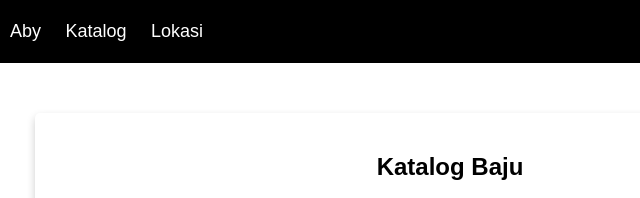
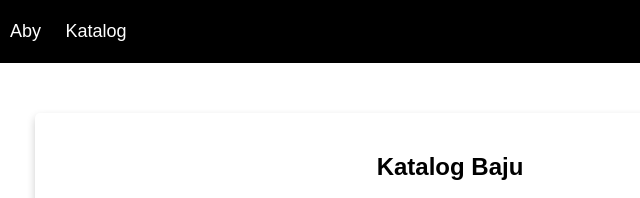
Before and after one commit to Woogiesii/web, a plain HTML site: page index.html in a window 1280 px wide. Shown: the top 198 px of the page, 35-675 px from the left. Drawn offline with Linux system fonts and the light colour scheme.

Commit message:
Update index.html

```diff
--- a/index.html
+++ b/index.html
@@ -12,7 +12,6 @@
             <ul>
                 <li><a href="#beranda">Aby</a></li>
                 <li><a href="#katalog">Katalog</a></li>
-                <li><a href="#lokasi">Lokasi</a></li>
             </ul>
         </nav>
     </header>
```
